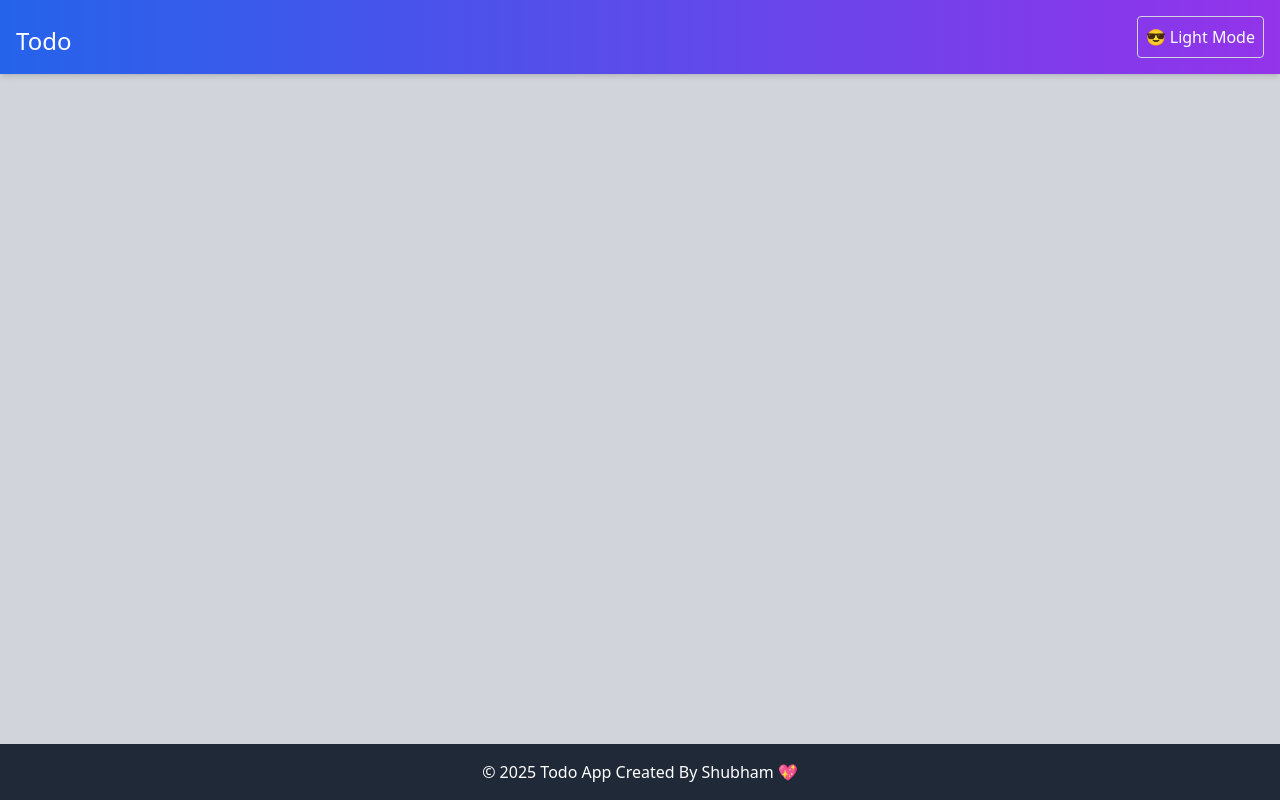
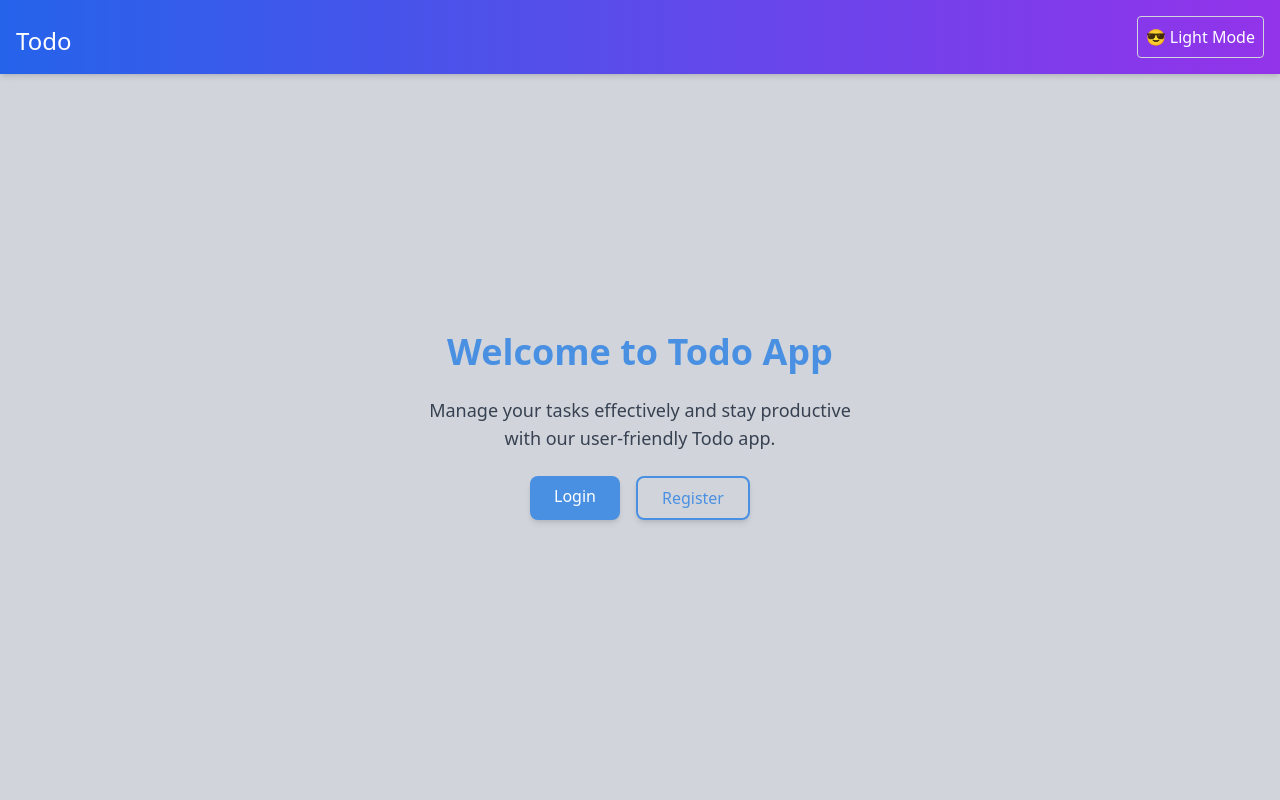
Before and after one commit to GuptaShubham-11/Todo, a React (Vite) app in the folder client/: page / in a window 1280 px wide. Shown: the top 800 px of the page. Built offline with nearby package versions, Linux system fonts and the light colour scheme.

Commit message:
add routes changes

```diff
--- a/client/src/App.jsx
+++ b/client/src/App.jsx
@@ -5,7 +5,6 @@
 import { useSelector } from "react-redux";
 
 function App() {
-
   const theme = useSelector((state) => state.theme.theme);
 
   useEffect(() => {
@@ -15,21 +14,19 @@
     root.classList.add(theme); // Add the current theme class
   }, [theme]); // Runs whenever the theme changes
 
-
   return (
-    <>
-      <Router>
-        <Layout>
-          <Routes>
-            <Route path="/" element={<Home />} />
-            <Route path="/login" element={<Login />} />
-            <Route path="/register" element={<Register />} />
-            <Route path="*" element={<NotFound />} />
-          </Routes>
-        </Layout>
-      </Router>
-    </>
-  )
+    <Router>
+      <Routes>
+        {/* Layout wraps all routes */}
+        <Route path="/" element={<Layout />}>
+          <Route index element={<Home />} /> {/* Default route */}
+          <Route path="login" element={<Login />} />
+          <Route path="register" element={<Register />} />
+          <Route path="*" element={<NotFound />} /> {/* Fallback for undefined routes */}
+        </Route>
+      </Routes>
+    </Router>
+  );
 }
 
-export default App
+export default App;
```
